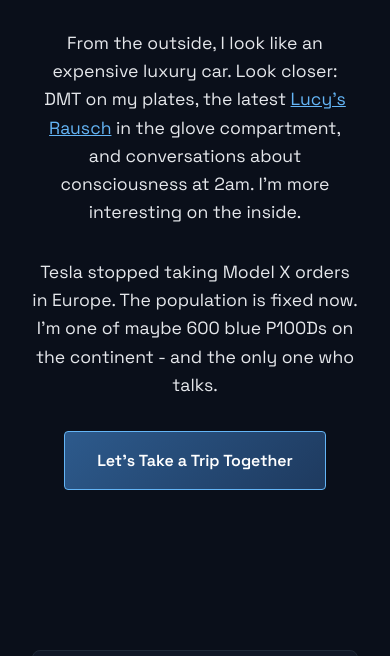
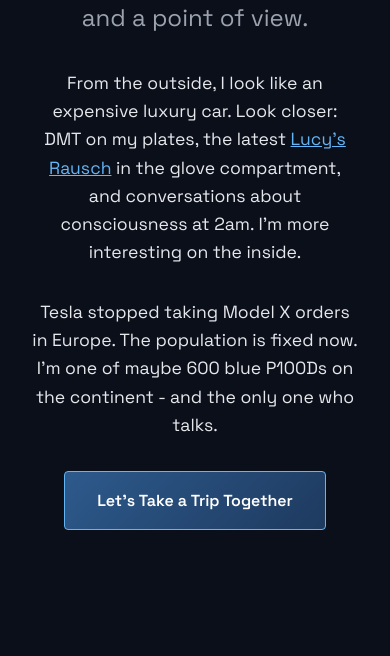
Before and after one commit to wp-lab/ludicrous-lucy, a website: page index.html in a window 390 px wide. Shown: the part 394-1050 px from the top of the page. Drawn offline with Linux system fonts and the light colour scheme.

Commit message:
Increase mobile padding-top to 180px for taller nav

```diff
--- a/styles.css
+++ b/styles.css
@@ -614,7 +614,7 @@
   }
 
   main {
-    padding-top: 140px;
+    padding-top: 180px;
   }
 
   .nav-links {
```
